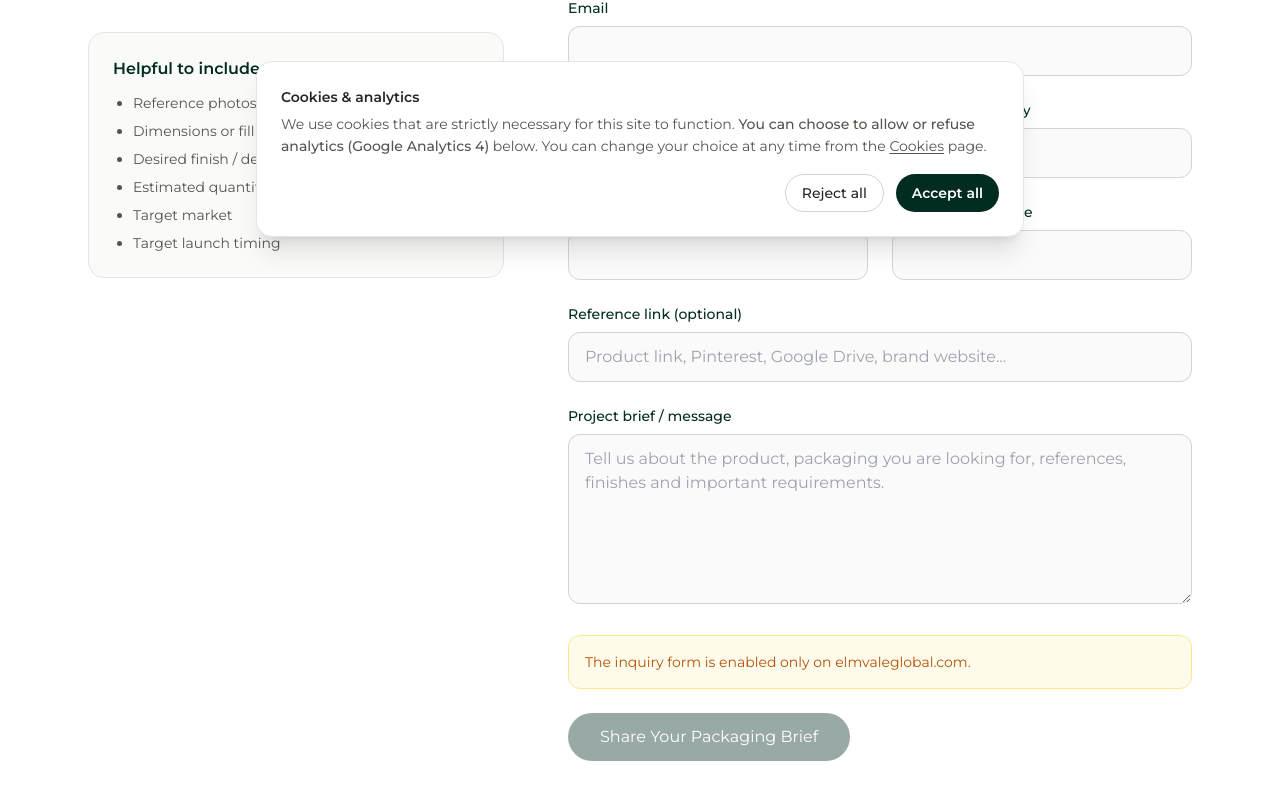
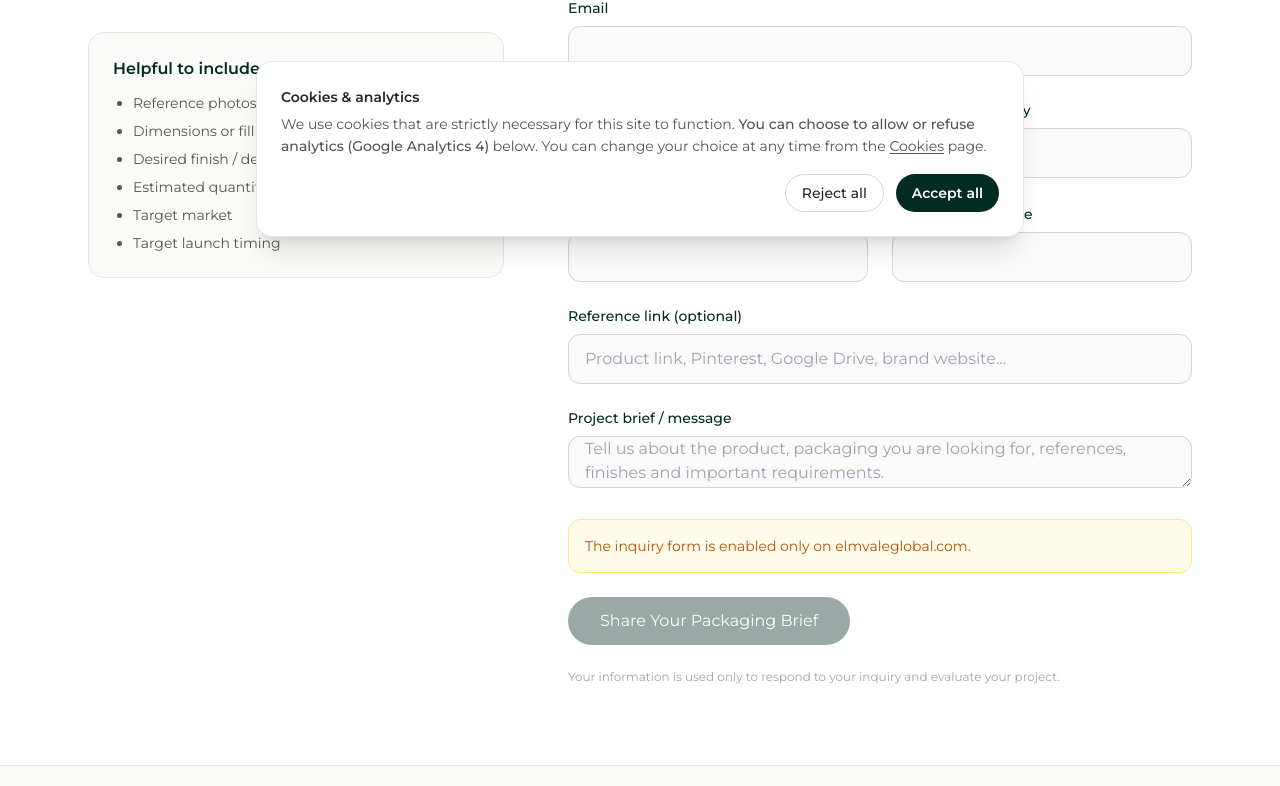
Before and after one commit to cathy6140/-Elmvale-Global-.github.io, a React (Vite) app: page /contact in a window 1280 px wide. Shown: the part 547-1333 px from the top of the page. Built offline with nearby package versions, Linux system fonts and the light colour scheme.

Commit message:
Match contact select and input heights

```diff
--- a/src/pages/Contact.tsx
+++ b/src/pages/Contact.tsx
@@ -128,7 +128,7 @@ const Contact: React.FC = () => {
               rows={6}
               required
               disabled={!isOfficialHost}
-              className="w-full border border-stone-300 rounded-xl px-4 py-3 focus:outline-none focus:border-brand-dark"
+              className="w-full h-[52px] border border-stone-300 rounded-xl px-4 focus:outline-none focus:border-brand-dark"
               placeholder={fr
                 ? "Décrivez le produit, le packaging recherché, les références, finitions et contraintes importantes."
                 : "Tell us about the product, packaging you are looking for, references, finishes and important requirements."}
@@ -227,7 +227,7 @@ const Field = ({
 const Select = ({ label, name, options, disabled = false }: { label: string; name: string; options: string[]; disabled?: boolean }) => (
   <div>
     <label className="block text-sm font-medium text-brand-dark mb-2">{label}</label>
-    <select name={name} disabled={disabled} className="w-full border border-stone-300 rounded-xl px-4 py-3 bg-white focus:outline-none focus:border-brand-dark">
+    <select name={name} disabled={disabled} className="w-full h-[52px] border border-stone-300 rounded-xl px-4 bg-white focus:outline-none focus:border-brand-dark">
       <option value="">{languageLabelPlaceholder()}</option>
       {options.map((option) => <option key={option} value={option}>{option}</option>)}
     </select>
```
